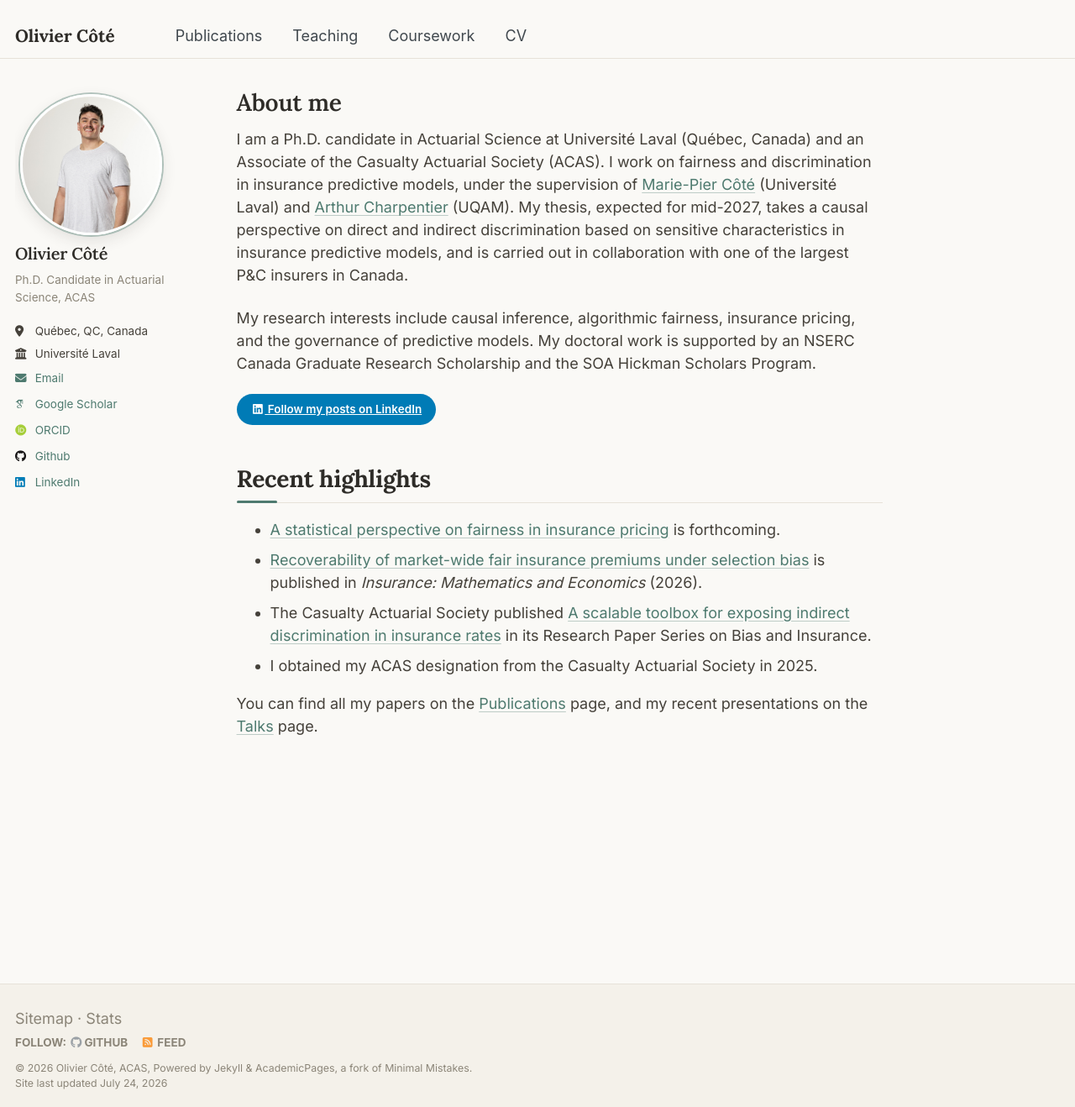
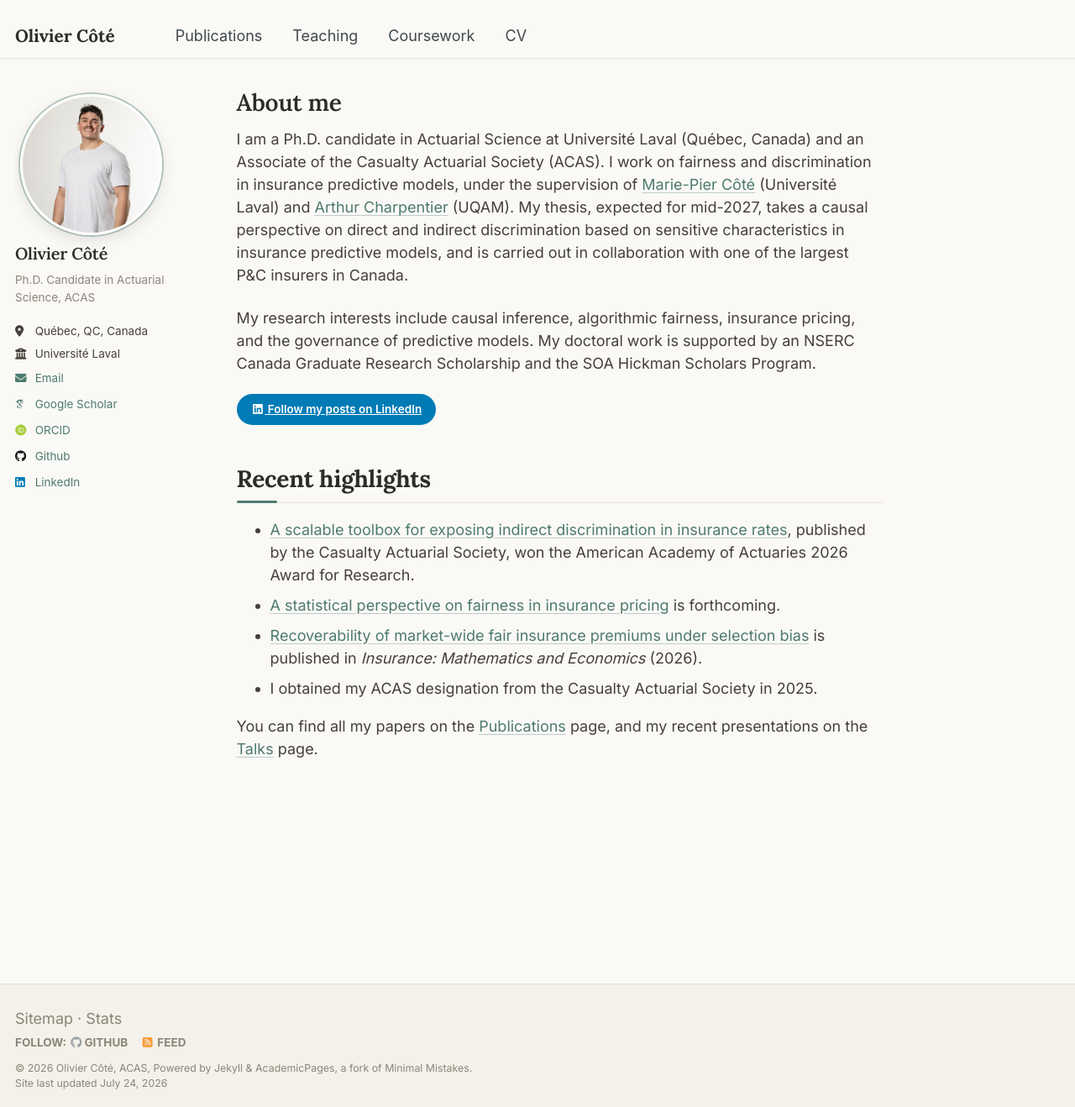
Before and after one commit to OliCoSide/olicoside.github.io, a Jekyll site: the page built from _pages/about.md, in a window 1280 px wide and 1318 px high. Shown: the whole window at 84% size. Built offline with Jekyll 4.4.1, drawn with Linux system fonts in a browser that asks for light colours; some web fonts are replaced.

Commit message:
Toolbox wins AAA 2026 Award for Research; co-author on AAIARD talk (#32)
- Winner award pill on the scalable toolbox paper, and a leading highlight
  on the homepage. Award pill template now renders as a non-link span when
  no url is set (announcement link can be added later).
- AAIARD talk description credits Marie-Pier Côté. Chaire ACTIONS (Arthur)
  and both ARC 2025 talks (Marie-Pier and Arthur) already carried their
  co-authors.


Claude-Session: https://claude.ai/code/session_0163ag5VndTWVKXgL5q7id7b

Co-authored-by: Claude <noreply@anthropic.com>

```diff
--- a/_includes/archive-single.html
+++ b/_includes/archive-single.html
@@ -46,7 +46,7 @@
           <p>{% if post.paperurl %}<a href="{{ post.paperurl }}">{{ publine }}</a>{% else %}{{ publine }}{% endif %}, {{ post.date | default: "1900-01-01" | date: "%Y" }} </p>
           {% if post.award or post.supplement %}
           <div class="talk-pills">
-            {% if post.award %}<a class="pill pill--award" href="{{ post.award.url }}"><i class="fas fa-star" aria-hidden="true"></i> {{ post.award.label }}</a>{% endif %}
+            {% if post.award %}{% if post.award.url %}<a class="pill pill--award" href="{{ post.award.url }}"><i class="fas fa-star" aria-hidden="true"></i> {{ post.award.label }}</a>{% else %}<span class="pill pill--award"><i class="fas fa-star" aria-hidden="true"></i> {{ post.award.label }}</span>{% endif %}{% endif %}
             {% if post.supplement %}<a class="pill pill--supplement" href="{{ post.supplement.url }}"><i class="fas fa-book-open" aria-hidden="true"></i> {{ post.supplement.label | default: "Online supplement" }}</a>{% endif %}
           </div>
           {% endif %}
--- a/_layouts/single.html
+++ b/_layouts/single.html
@@ -42,7 +42,7 @@ layout: default
           <p>{% if page.paperurl %}<a href="{{ page.paperurl }}">{{ publine }}</a>{% else %}{{ publine }}{% endif %}, {{ page.date | default: "1900-01-01" | date: "%Y" }} </p>
           {% if page.award or page.supplement %}
           <div class="talk-pills">
-            {% if page.award %}<a class="pill pill--award" href="{{ page.award.url }}"><i class="fas fa-star" aria-hidden="true"></i> {{ page.award.label }}</a>{% endif %}
+            {% if page.award %}{% if page.award.url %}<a class="pill pill--award" href="{{ page.award.url }}"><i class="fas fa-star" aria-hidden="true"></i> {{ page.award.label }}</a>{% else %}<span class="pill pill--award"><i class="fas fa-star" aria-hidden="true"></i> {{ page.award.label }}</span>{% endif %}{% endif %}
             {% if page.supplement %}<a class="pill pill--supplement" href="{{ page.supplement.url }}"><i class="fas fa-book-open" aria-hidden="true"></i> {{ page.supplement.label | default: "Online supplement" }}</a>{% endif %}
           </div>
           {% endif %}
--- a/_pages/about.md
+++ b/_pages/about.md
@@ -15,9 +15,9 @@ My research interests include causal inference, algorithmic fairness, insurance
 
 Recent highlights
 ======
+* [A scalable toolbox for exposing indirect discrimination in insurance rates](/publication/2025-scalable-toolbox), published by the Casualty Actuarial Society, won the American Academy of Actuaries 2026 Award for Research.
 * [A statistical perspective on fairness in insurance pricing](/publication/2026-statistical-perspective) is forthcoming.
 * [Recoverability of market-wide fair insurance premiums under selection bias](/publication/2024-selection) is published in *Insurance: Mathematics and Economics* (2026).
-* The Casualty Actuarial Society published [A scalable toolbox for exposing indirect discrimination in insurance rates](/publication/2025-scalable-toolbox) in its Research Paper Series on Bias and Insurance.
 * I obtained my ACAS designation from the Casualty Actuarial Society in 2025.
 
 You can find all my papers on the [Publications](/publications/) page, and my recent presentations on the [Talks](/talks/) page.
```
Also changed, not shown: _publications/2025-scalable-toolbox.md (+2 -0 lines), _talks/2026-05-29-AAIARD.md (+1 -1 lines).
